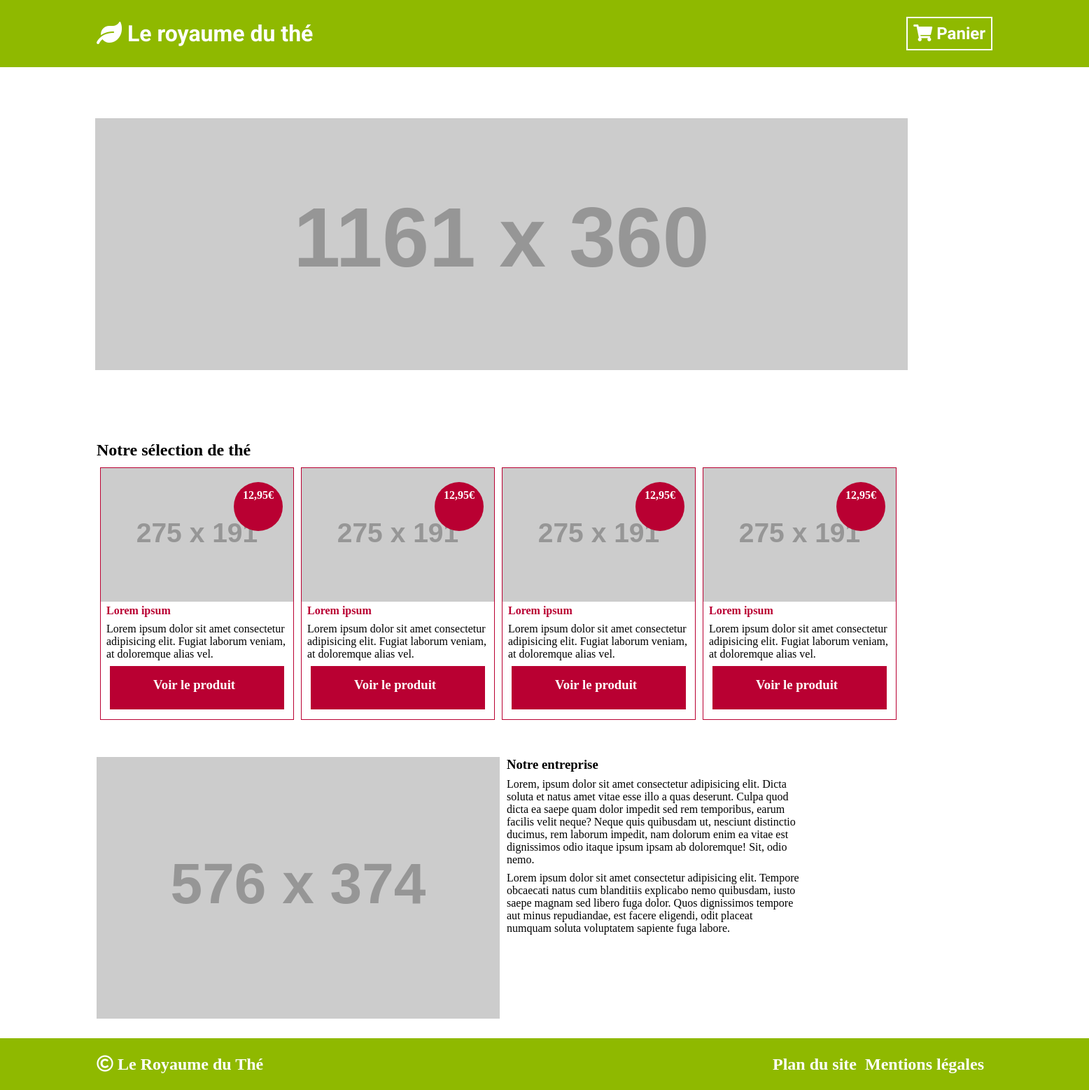
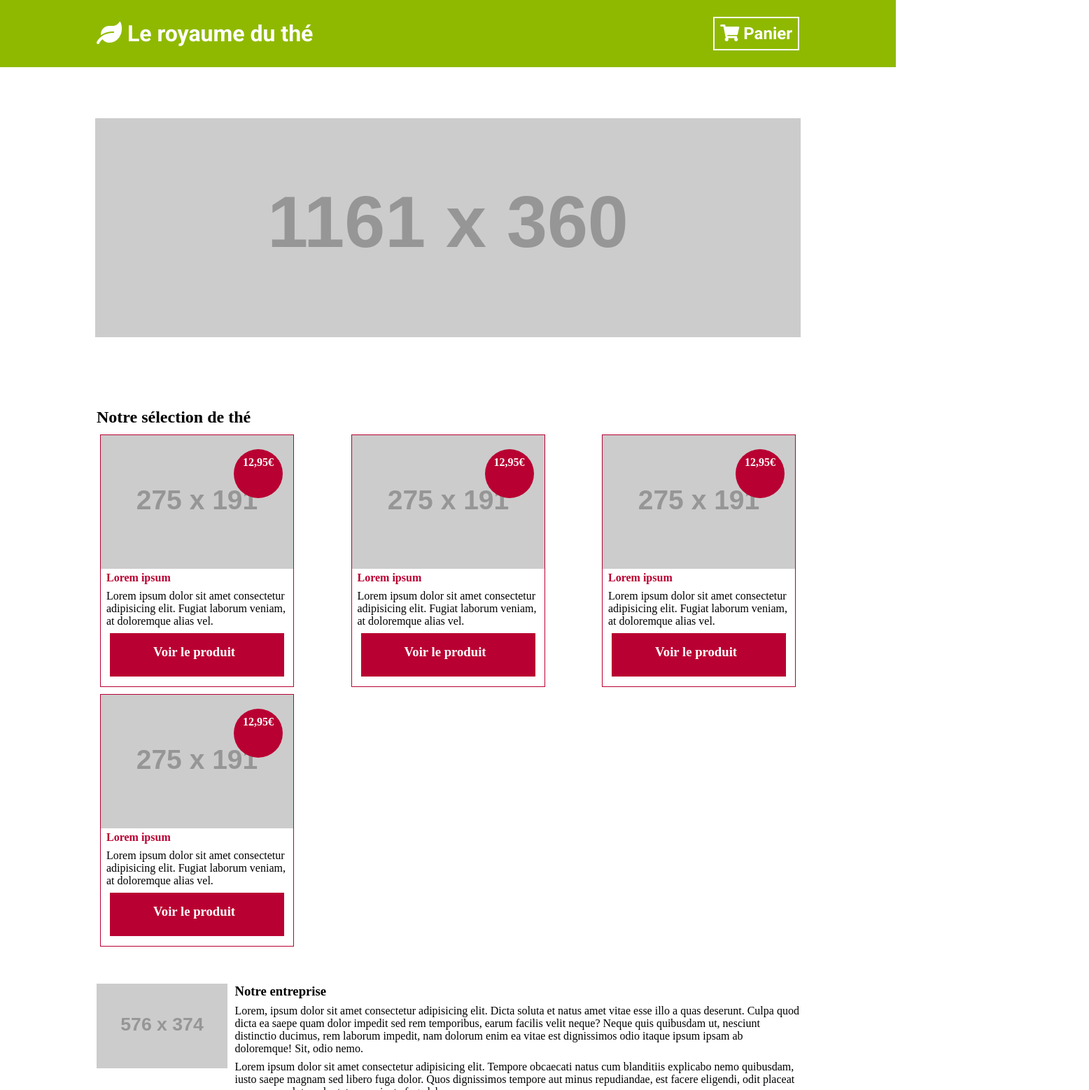
Before and after one commit to samuelrochwerg/Le-Royaume-du-the, a website: page index.html in a window 1280 px wide. Shown: the top 1558 px of the page at 70% size, 1556 px wide, since content can reach past the window. Drawn offline with Linux system fonts and the light colour scheme; placeholder pictures from the web are drawn by us; a web font is replaced by a local one.

Commit message:
responsive

```diff
--- a/index.html
+++ b/index.html
@@ -35,7 +35,7 @@
         </header>
 
         <section class="section__banniere">
-            <img src='http://fakeimg.pl/1161x360' alt='' />
+            <img class="image__the" src='http://fakeimg.pl/1161x360' alt='' />
         </section>
 
         <section>
@@ -112,7 +112,7 @@
 
         <section class="section__notreentreprise">
             <div class="section__notreentreprise__image">
-                <img src='http://fakeimg.pl/576x374' alt='' />
+                <img class="image__notreentreprise" src='http://fakeimg.pl/576x374' alt='' />
             </div>
             <div class="section__notreentreprise__texte">
                 <h3>Notre entreprise</h3>
--- a/sass/base/_base.scss
+++ b/sass/base/_base.scss
@@ -4,7 +4,15 @@
 }
 
 .all {
-    max-width: 1437px;
+    max-width: 1440px;
+}
+
+@media only screen and (min-width: 1440px) {
+    .all {
+        width: auto;
+        margin-left: auto;
+        margin-right: auto;
+    }
 }
 
 a {
--- a/sass/layouts/_footer.scss
+++ b/sass/layouts/_footer.scss
@@ -4,14 +4,20 @@ footer {
     justify-content: space-between;
     padding: 24px 138px;
     background-color: #8fb900;
-    width: 100%;
+    max-width: 1440px;
     color: #FFF;
+        @media only screen and (max-width: 425px) {
+            flex-direction: column;
+        }
 }
 
 .footer__liens {
     display: flex;
     flex-direction: row;
     justify-content: space-between;
+        @media only screen and (max-width: 425px) {
+            flex-direction: column;
+        }
         h2 {
             margin-right: 12px;
         }
--- a/sass/layouts/_header.scss
+++ b/sass/layouts/_header.scss
@@ -1,7 +1,6 @@
 header {
     background-color: #8fb900;
-    width: 100%;
-    max-width: 1500px;
+    max-width: 1440px;
     padding: 24px 138px;
 }
 
@@ -13,6 +12,9 @@ header {
     color: #FFF;
     font-weight: bold;
     font-family: 'Roboto', sans-serif;
+        @media only screen and (max-width: 425px) {
+            flex-direction: column;
+        }
 
 }
 
--- a/sass/pages/_index.scss
+++ b/sass/pages/_index.scss
@@ -1,6 +1,11 @@
 .section__banniere {
     padding: 73px 136px;
     text-align: center;
+    margin: 0 auto;
+}
+
+.image__the, .image__notreentreprise {
+    width: 100%;
 }
 
 .titre__the {
@@ -29,6 +34,14 @@
         flex-direction: column;
         justify-content: center;
         padding: 0 8px;
+    }
+}
+
+@media only screen and (max-width: 1440px) {
+    .categorie__the {
+        display: flex;
+        flex-direction: row;
+        flex-wrap: wrap;
     }
 }
 
```
Also changed, not shown: public/css/style.css, 1 other file.
